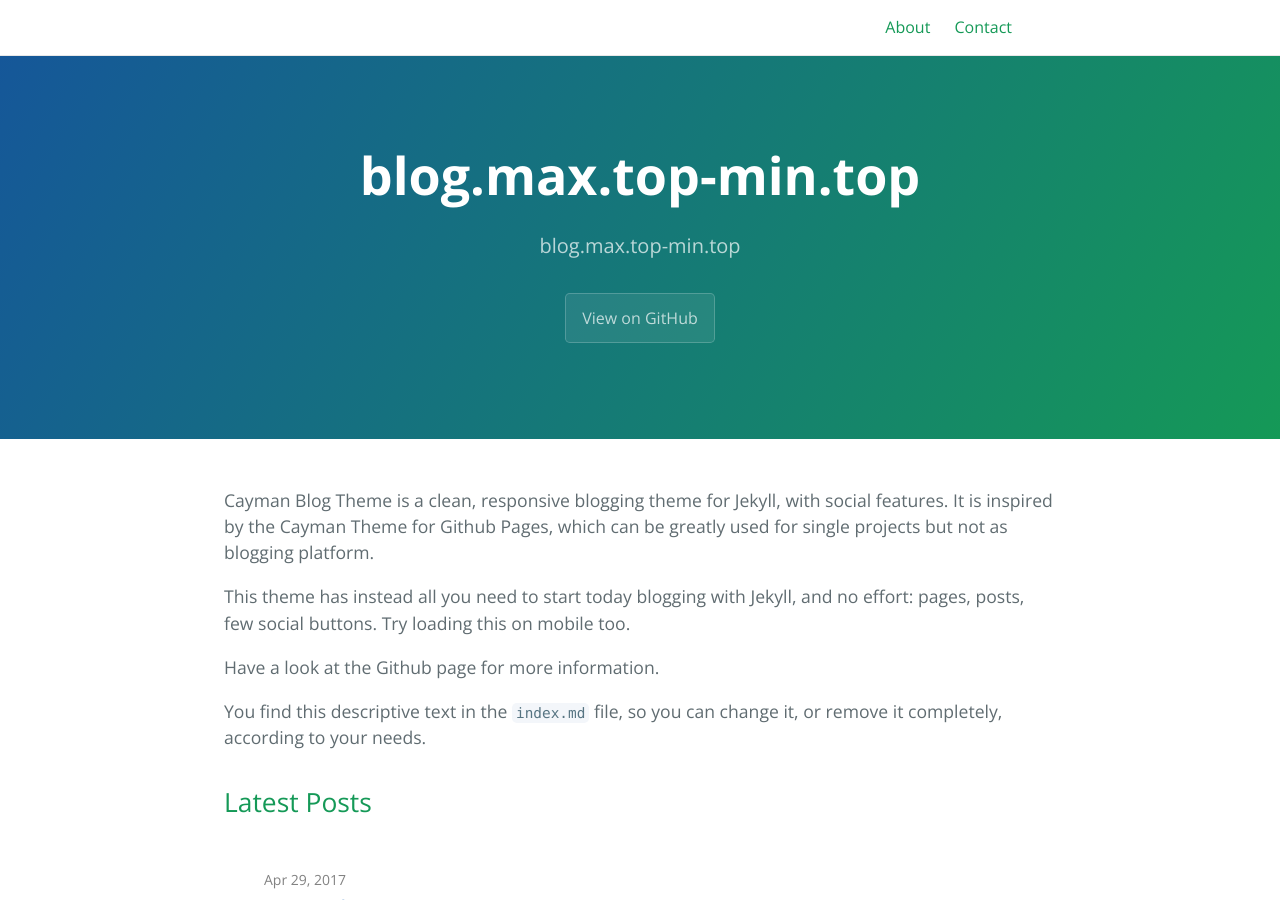
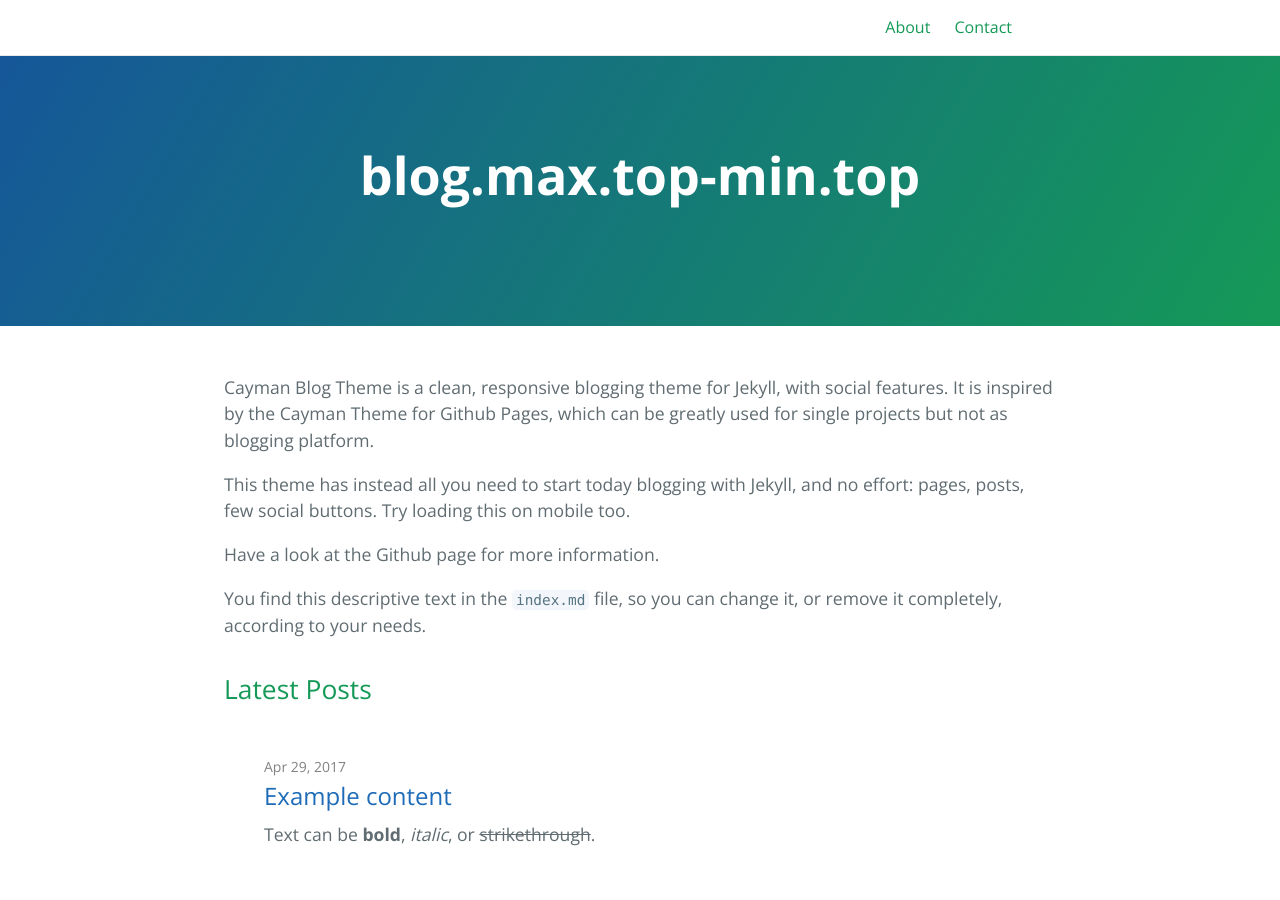
Before and after one commit to shangqianliu/jekyll.321zou.com, a Jekyll site: the page built from index.md, in a window 1280 px wide and 900 px high. Built offline with Jekyll 4.4.1, drawn with Linux system fonts in a browser that asks for light colours; the repository's description, which GitHub fills in, is left out.

Commit message:
change schema

```diff
--- a/_config.yml
+++ b/_config.yml
@@ -1,6 +1,7 @@
 title: blog.max.top-min.top
-description: blog.max.top-min.top
+#description: blog.max.top-min.top
 show_downloads: false
+show_github_btn: false
 
 baseurl: "" # change this to the subpath of your site, e.g. /blog. Leave it empty if you don't need it.
 url: "https://lorepirri.github.io" # change this to the base hostname & protocol for your site
--- a/_layouts/default.html
+++ b/_layouts/default.html
@@ -56,7 +56,7 @@
     <section class="page-header">
       <h1 class="project-name">{{ page-title }}</h1>
       <h2 class="project-tagline">{{ page-tagline }}</h2>
-      {% if page.layout == 'home' and site.github.is_project_page %}
+      {% if  page.layout == 'home' and site.show_github_btn %}
           <a href="{{ site.github.repository_url }}" class="btn">View on GitHub</a>
         {% if site.show_downloads %}
           <a href="{{ site.github.zip_url }}" class="btn">Download .zip</a>
--- a/index.md
+++ b/index.md
@@ -2,7 +2,7 @@
 #
 # Here you can change the text shown in the Home page before the Latest Posts section.
 #
-# Edit cayman-blog's home layout in _layouts instead if you wanna make some changes
+# Edit cayman-blogs home layout in _layouts instead if you wanna make some changes
 # See: https://jekyllrb.com/docs/themes/#overriding-theme-defaults
 #
 layout: home
```
Also changed, not shown: 1 other file.
